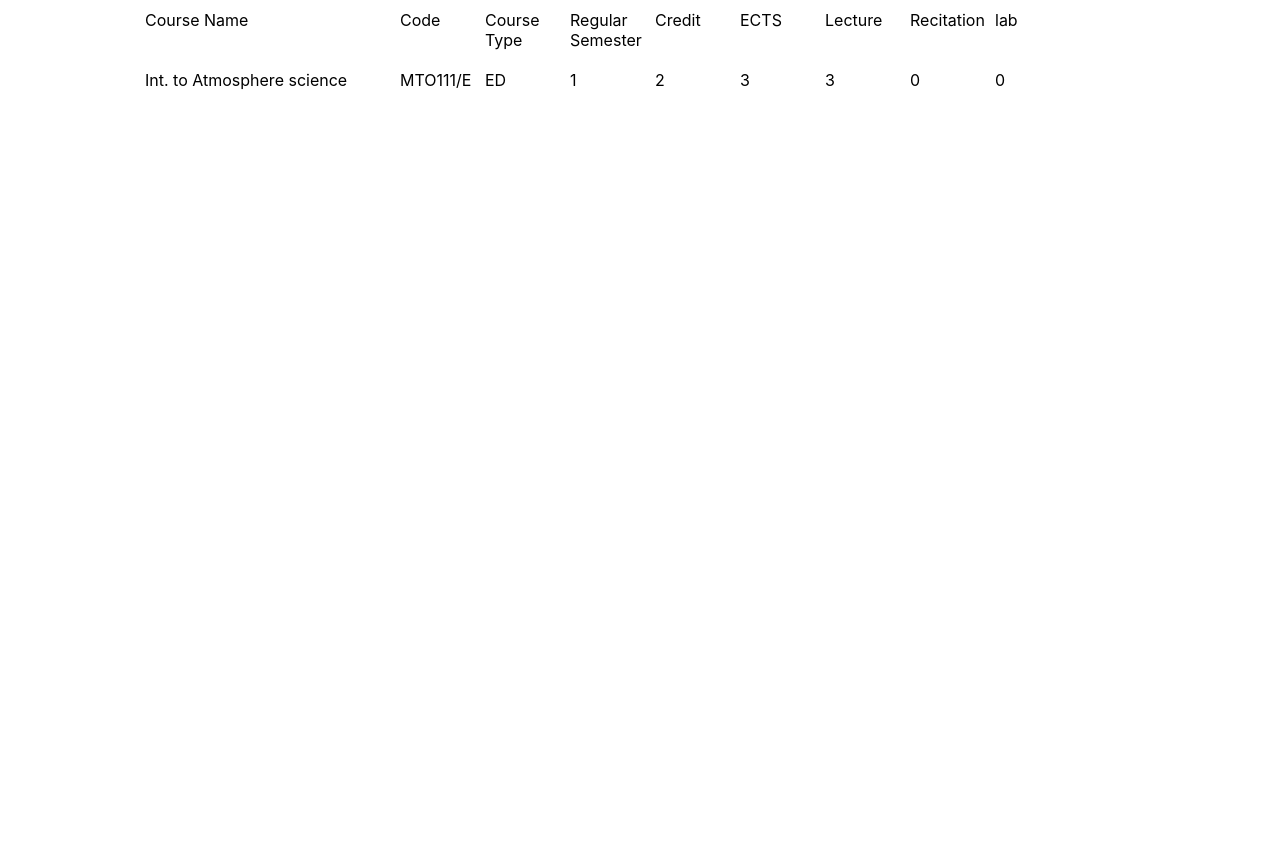
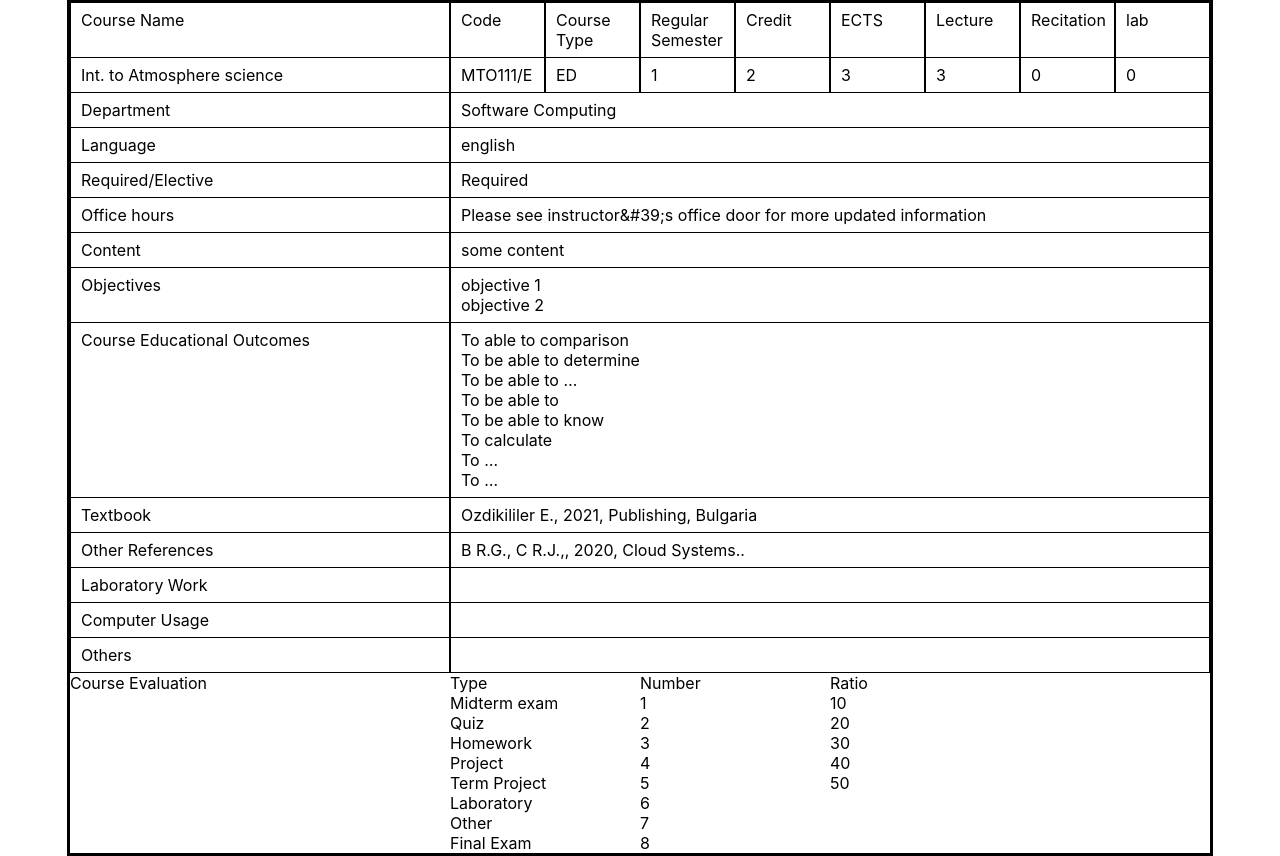
Before and after one commit to tsanev96/school-project, a React (Create React App) app: page / in a window 1280 px wide. Before the commit the page ends 800 px from the top, so only its background shows below. Built offline with nearby package versions, Linux system fonts and the light colour scheme.

Commit message:
created some parts of the table

```diff
--- /dev/null
+++ b/src/component/CouseEvaluation.tsx
@@ -0,0 +1,50 @@
+import { Box, Grid } from "@mui/material";
+import { FC } from "react";
+
+const CouseEvaluation = () => {
+  const data = {};
+
+  const types = [
+    "Midterm exam",
+    "Quiz",
+    "Homework",
+    "Project",
+    "Term Project",
+    "Laboratory",
+    "Other",
+    "Final Exam",
+  ];
+
+  const numberData = [1, 2, 3, 4, 5, 6, 7, 8];
+
+  const ratioData = [10, 20, 30, 40, 50];
+
+  const renderColumn = (items: string[] | number[], title: string) => {
+    return (
+      <Grid direction="column" container xs={3}>
+        <Grid item>{title}</Grid>
+        {items.map((item) => (
+          <Grid key={item} item>
+            {item}
+          </Grid>
+        ))}
+      </Grid>
+    );
+  };
+  return (
+    <Grid container>
+      <Grid xs={4} item>
+        Course Evaluation
+      </Grid>
+      <Grid xs={8} item>
+        <Grid container>
+          {renderColumn(types, "Type")}
+          {renderColumn(numberData, "Number")}
+          {renderColumn(ratioData, "Ratio")}
+        </Grid>
+      </Grid>
+    </Grid>
+  );
+};
+
+export default CouseEvaluation;
--- a/src/component/TableCourse.tsx
+++ b/src/component/TableCourse.tsx
@@ -1,11 +1,23 @@
 import { Head, Body } from "../types/table";
 import TableGrid from "./shared/TableGrid";
 import { makeStyles } from "@mui/styles";
+import { Box, Grid } from "@mui/material";
+import CouseEvaluation from "./CouseEvaluation";
 
 const useStyles = makeStyles({
   root: {
     margin: "0 auto",
-    maxWidth: 1020,
+    maxWidth: 1140,
+    border: "3px solid black",
+  },
+  item: {
+    "& > *": {
+      padding: "7px 10px",
+      textAlign: "left",
+      borderBottom: "1px solid black",
+      borderLeft: "1px solid black",
+      borderRight: "1px solid black",
+    },
   },
 });
 
@@ -35,19 +47,29 @@ const TableCourse = () => {
     { id: "lab", value: "0" },
   ];
 
-  const obj = [
-    { id: "deperament", value: "Software Computing" },
-    { id: "lang", value: "english" },
-    { id: "required", value: true },
+  const data: {
+    id: string;
+    label: string;
+    value: string | string[] | undefined;
+  }[] = [
+    { id: "deperament", label: "Department", value: "Software Computing" },
+    { id: "lang", label: "Language", value: "english" },
+    { id: "required", label: "Required/Elective", value: "Required" },
     {
       id: "officeHourse",
+      label: "Office hours",
       value:
         "Please see instructor&#39;s office door for more updated information",
     },
-    { id: "content", value: "some content" },
-    { id: "objectives", value: ["1.", "2."] },
+    { id: "content", label: "Content", value: "some content" },
+    {
+      id: "objectives",
+      label: "Objectives",
+      value: ["objective 1", "objective 2"],
+    },
     {
       id: "outcomeCourse",
+      label: "Course Educational Outcomes",
       value: [
         "To able to comparison",
         "To be able to determine",
@@ -60,6 +82,21 @@ const TableCourse = () => {
       ],
     },
     {
+      id: "textBook",
+      label: "Textbook",
+      value: ["Ozdikililer E., 2021, Publishing, Bulgaria"],
+    },
+    {
+      id: "otherReferences",
+      label: "Other References",
+      value: ["B R.G., C R.J.,, 2020, Cloud Systems.."],
+    },
+    { id: "laboratoryWork", label: "Laboratory Work", value: undefined },
+    { id: "computerUsage", label: "Computer Usage", value: undefined },
+    { id: "computerUsage", label: "Others", value: undefined },
+  ];
+
+  const topics = {
     id: "topics",
     value: [
       { name: "Introduction", ceo: "2-3" },
@@ -68,24 +105,43 @@ const TableCourse = () => {
       { name: "Precipitation", ceo: "2-3" },
       { name: "Midtern", ceo: "2-3" },
     ],
-    },
-    { id: "textBook", value: ["Ozdikililer E., 2021, Publishing, Bulgaria"] },
-    {
-      id: "otherReferences",
-      value: ["B R.G., C R.J.,, 2020, Cloud Systems.."],
-    },
-    { id: "laboratoryWork", value: null },
-    { id: "computerUsage", value: null },
-    { id: "computerUsage", value: null },
-  ];
+  };
+
+  const getValueCol = (el: string | string[] | undefined) => {
+    if (typeof el === "string") {
+      return el;
+    } else if (Array.isArray(el)) {
+      return el.map((value) => (
+        <Grid key={value} container>
+          <Grid item>{value}</Grid>
+        </Grid>
+      ));
+    }
+    return "";
+  };
 
   return (
+    <Box className={classes.root}>
       <TableGrid
         headValues={headValues}
         bodyValues={bodyValues}
-      firstColSpan={3}
-      className={classes.root}
+        firstColSpan={4}
+        className={classes.item}
       />
+      <Grid className={classes.item} container>
+        {data.map((el) => (
+          <>
+            <Grid xs={4} item>
+              {el.label}
+            </Grid>
+            <Grid xs={8} item>
+              {getValueCol(el.value)}
+            </Grid>
+          </>
+        ))}
+      </Grid>
+      <CouseEvaluation />
+    </Box>
   );
 };
 
--- a/src/component/shared/TableGrid.tsx
+++ b/src/component/shared/TableGrid.tsx
@@ -10,12 +10,7 @@ interface ITableGrid extends HTMLClass {
   firstColSpan?: number;
 }
 
-const useStyles = makeStyles({
-  item: {
-    padding: "10px 15px",
-    textAlign: "left",
-  },
-});
+const useStyles = makeStyles({});
 
 const TableGrid: FC<ITableGrid> = ({
   headValues,
@@ -43,19 +38,14 @@ const TableGrid: FC<ITableGrid> = ({
   ) => {
     const element = elements.find((el) => el.id === id);
     return (
-      <Grid
-        className={classes.item}
-        item
-        xs={getColSpan(index, firstColSpan)}
-        key={id}
-      >
+      <Grid item xs={getColSpan(index, firstColSpan)} key={id}>
         {element?.label || element?.value || ""}
       </Grid>
     );
   };
 
   const renderTableTopPart = () => (
-    <Grid container item>
+    <Grid className={className} container item>
       {colsHeaderIds.map((id, index) => (
         <>{renderCell(id, headValues, index)}</>
       ))}
@@ -65,7 +55,7 @@ const TableGrid: FC<ITableGrid> = ({
     </Grid>
   );
 
-  return <Box className={className}>{renderTableTopPart()}</Box>;
+  return <Box>{renderTableTopPart()}</Box>;
 };
 
 export default TableGrid;
--- a/src/types/htmlClass.ts
+++ b/src/types/htmlClass.ts
@@ -1,3 +1,3 @@
 export type HTMLClass = {
-  className: string;
+  className?: string;
 };
```
Lines whose indentation alone changed are shown as unchanged.
